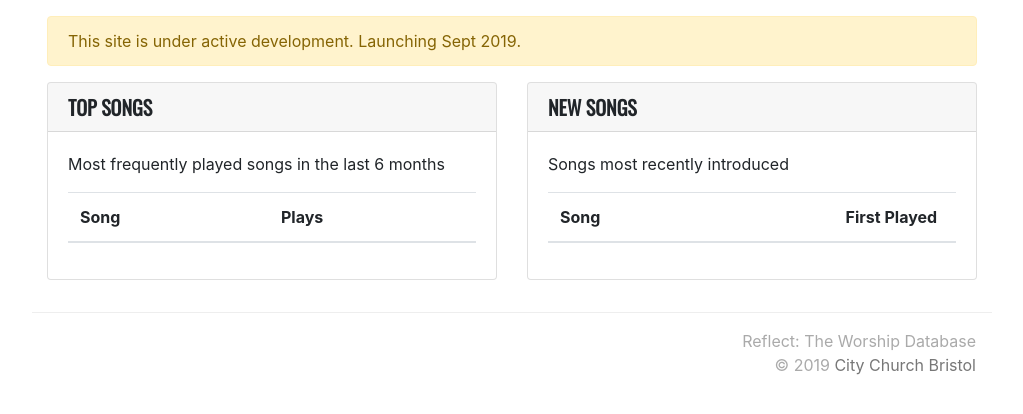
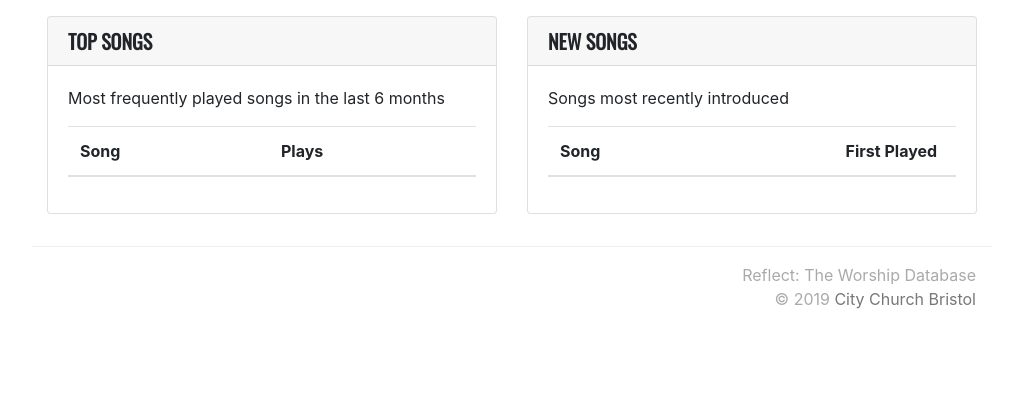
Before and after one commit to citychurchbris/reflectworship, a Django app: page / in a window 1280 px wide. Shown: the part 66-480 px from the top of the page, without its empty margins (128-1151 px from the left). Run offline with Django 3.2, Linux system fonts and the light colour scheme; data that the repository does not hold is empty; parts of the project's set-up code (start-up, migrations or seed data) failed here and were passed over; some libraries are stand-ins or nearby versions.

Commit message:
Remove banner

```diff
--- a/reflectsongs/templates/reflectsongs/base.html
+++ b/reflectsongs/templates/reflectsongs/base.html
@@ -61,10 +61,6 @@
 
     <div id="content" class="container">
 
-      <div class="alert alert-warning">
-        This site is under active development. Launching Sept 2019.
-      </div>
-
       {% block content %}
       {% endblock %}
 
```
